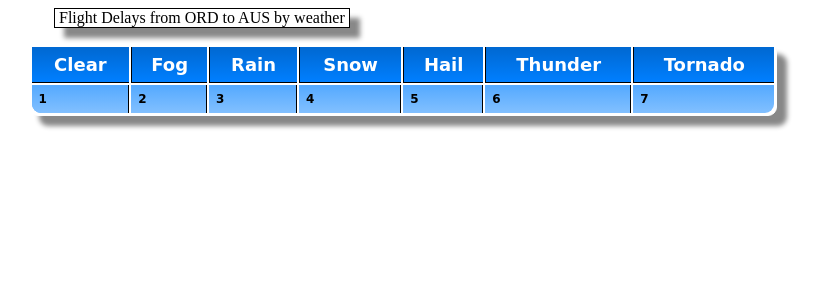
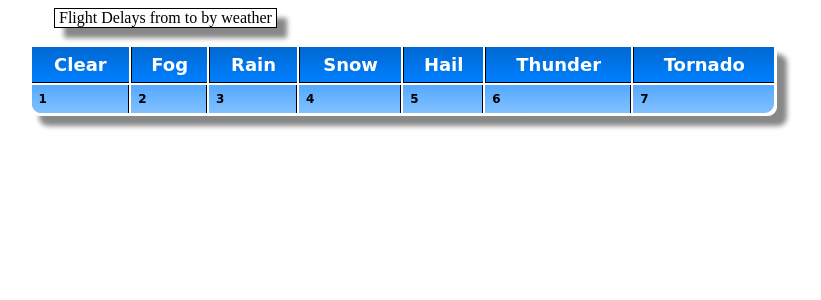
Before and after one commit to mspertus/njs, a Next.js app: page /delays in a window 1280 px wide. Shown: the top 300 px of the page, without its empty margins (237-1058 px from the left). Built offline with nearby package versions, Linux system fonts and the light colour scheme.

Commit message:
add simple ssr

```diff
--- a/pages/delays.js
+++ b/pages/delays.js
@@ -1,6 +1,6 @@
 import Head from 'next/head'
 import { useEffect, useState } from 'react'
-export default function delays() {
+export default function delays( props ) {
     const [isSSR, setIsSSR] = useState(true);
 
     useEffect(() => {
@@ -18,7 +18,7 @@ export default function delays() {
             boxShadow:"10px 10px 5px #888888",
             border:"1px solid #000000",
             background:"white"}}>
-          &nbsp;Flight Delays from ORD to AUS by weather&nbsp;</div>
+          &nbsp;Flight Delays from {props.origin} to {props.dest} by weather&nbsp;{props.origin}</div>
         <p style={{bottomMargin:"10px"}}>
           <table className="CSS_Table_Example" style={{width:"60%", margin:"auto"}}>
         <tr><td>Clear</td><td>Fog</td><td>Rain</td><td>Snow</td><td>Hail</td><td>Thunder</td><td>Tornado</td></tr>
@@ -29,3 +29,11 @@ export default function delays() {
         </p>
     </body></div>)
 }
+
+export async function getServerSideProps({query}) {
+  return {
+    props: { origin: query.origin,
+             dest: query.dest }
+  };
+
+}
```
